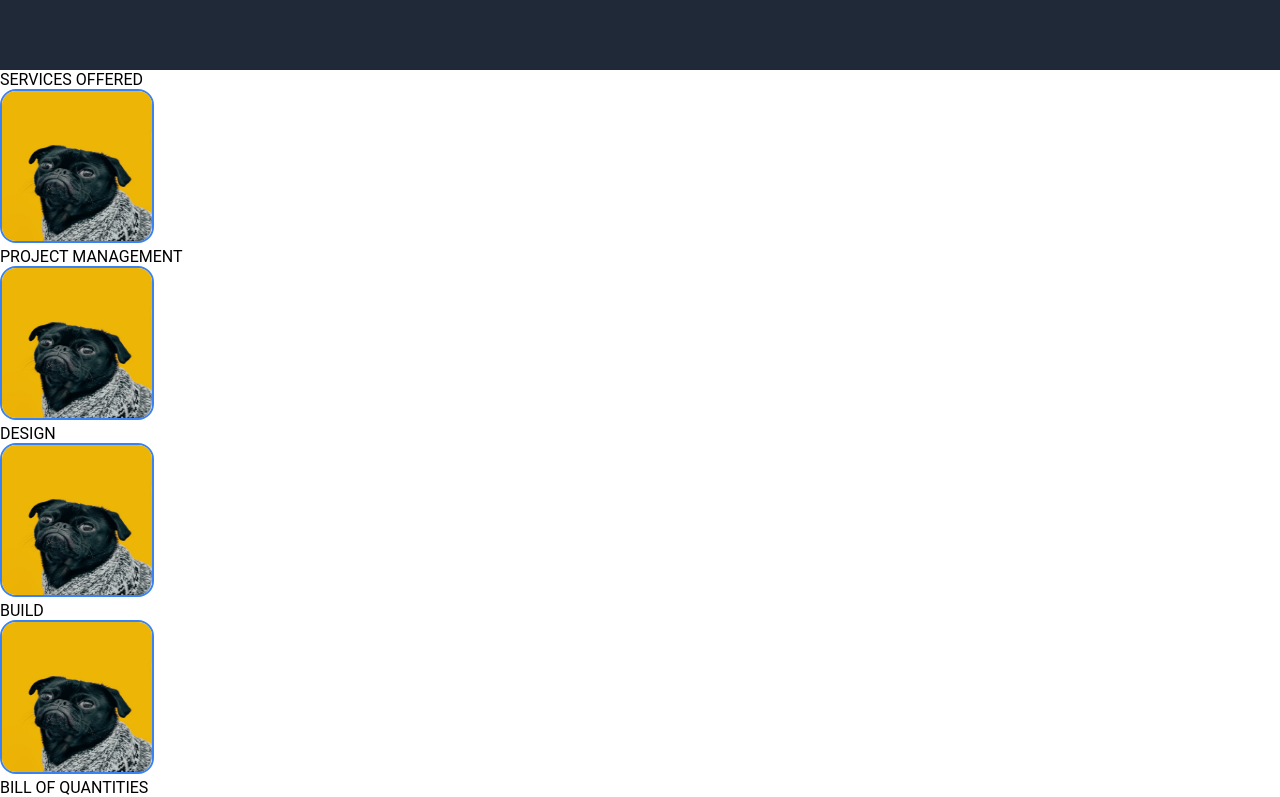
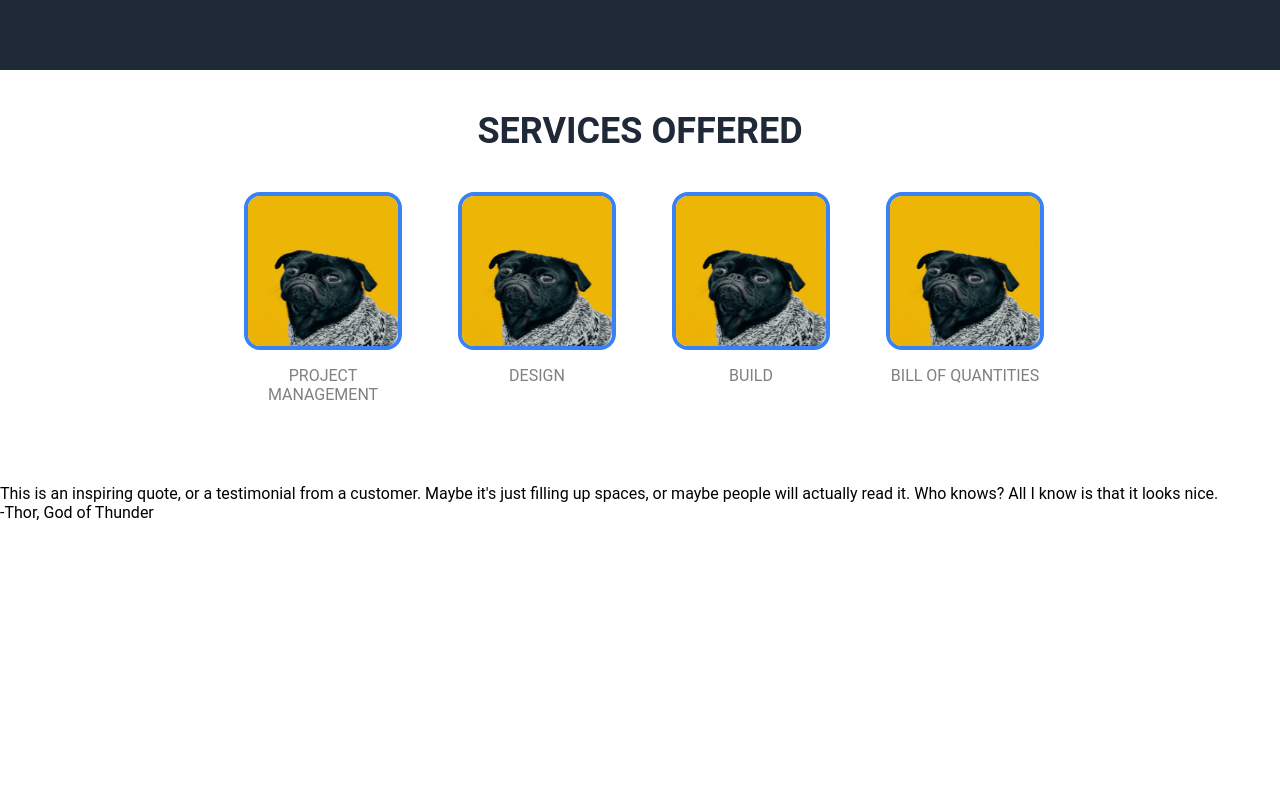
Before and after one commit to DeangelCancino/LandingPage2, a plain HTML site: page index.html in a window 1280 px wide. Shown: the part 380-1177 px from the top of the page. After the commit the page ends 902 px from the top, so only its background shows below. Drawn offline with Linux system fonts and the light colour scheme.

Commit message:
Finished information section

```diff
--- a/index.html
+++ b/index.html
@@ -27,27 +27,30 @@
     </div>
    </div>
    <div class="services1">SERVICES OFFERED</div>
-    <div class="services2">
-        <div class="offer1">
+   <div class="services2">
+        <div class="offer">
             <img class="class1" src="1.jpg">
             <div class="brief2">PROJECT MANAGEMENT</div>
         </div>
-        <div class="offer2">
+        <div class="offer">
             <img class="class1" src="1.jpg">
             <div class="brief2">DESIGN</div>
         </div>
-        <div class="offer3">
+        <div class="offer">
             <img class="class1" src="1.jpg">
             <div class="brief2">BUILD</div>
         </div>
-        <div class="offer4">
+        <div class="offer">
             <img class="class1" src="1.jpg">
             <div class="brief2">BILL OF QUANTITIES</div>
         </div>
     </div>
-</div>
-
-
-
+    <div class="testimony">
+        <div class="quote">This is an inspiring quote, or a
+            testimonial from a customer. Maybe it's just filling
+            up spaces, or maybe people will actually read it.
+            Who knows? All I know is that it looks nice.</a></div>
+        <div class="personal">-Thor, God of Thunder</div>
+    </div>
 </body>
 </html>
--- a/styles.css
+++ b/styles.css
@@ -67,7 +67,7 @@ body{
 .class1 {
     height: 150px;
     width: 150px;
-    border: solid 2px #3882f6;
+    border: solid 4px #3882f6;
     border-radius: 16px;
 }
 
@@ -79,3 +79,33 @@ body{
     border: solid 2px #f9faf8;
     border-radius: 16px;
 }
+
+
+
+.services1 {
+    font-size: 36px;
+    font-weight: bolder;
+    color:#1f2937;
+    text-align: center;
+    padding: 40px;
+}
+
+.services2 {
+    display: flex;
+    justify-content: center;
+    gap: 64px;
+    padding-bottom: 80px;
+}
+
+.offer {
+    display: flex;
+    flex-direction: column;
+    flex-wrap: wrap;
+    width: 150px;
+}
+
+.brief2 {
+    text-align: center;
+    color: gray;
+    padding-top: 16px;
+}
```
